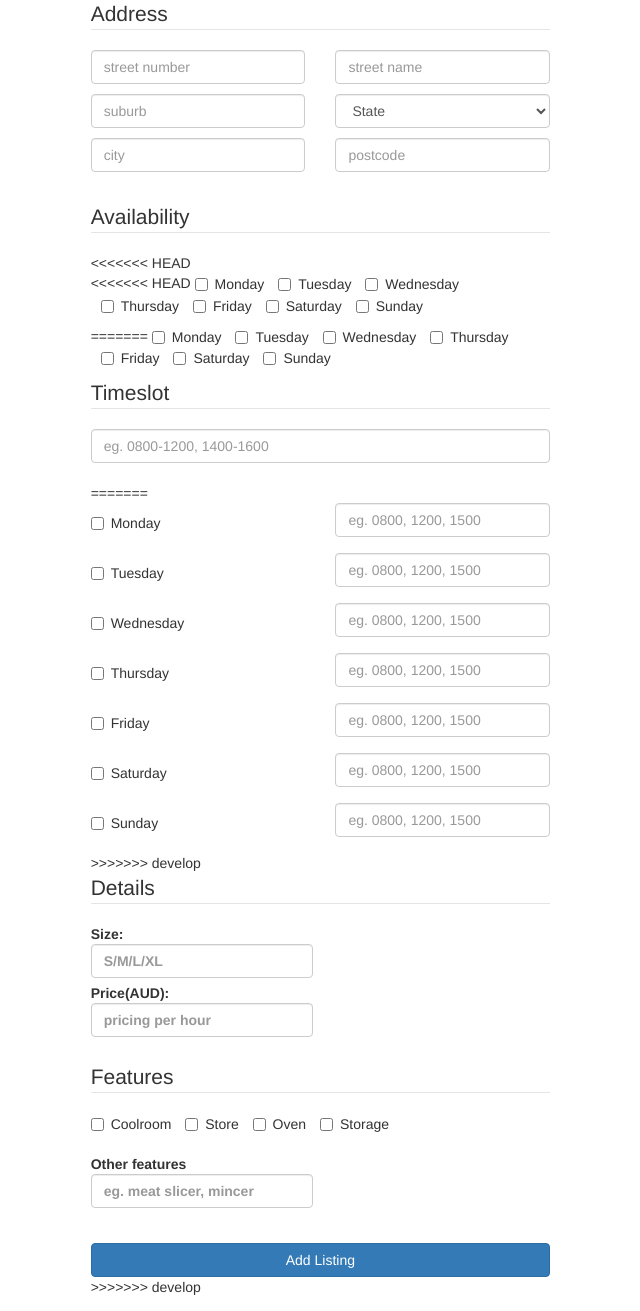
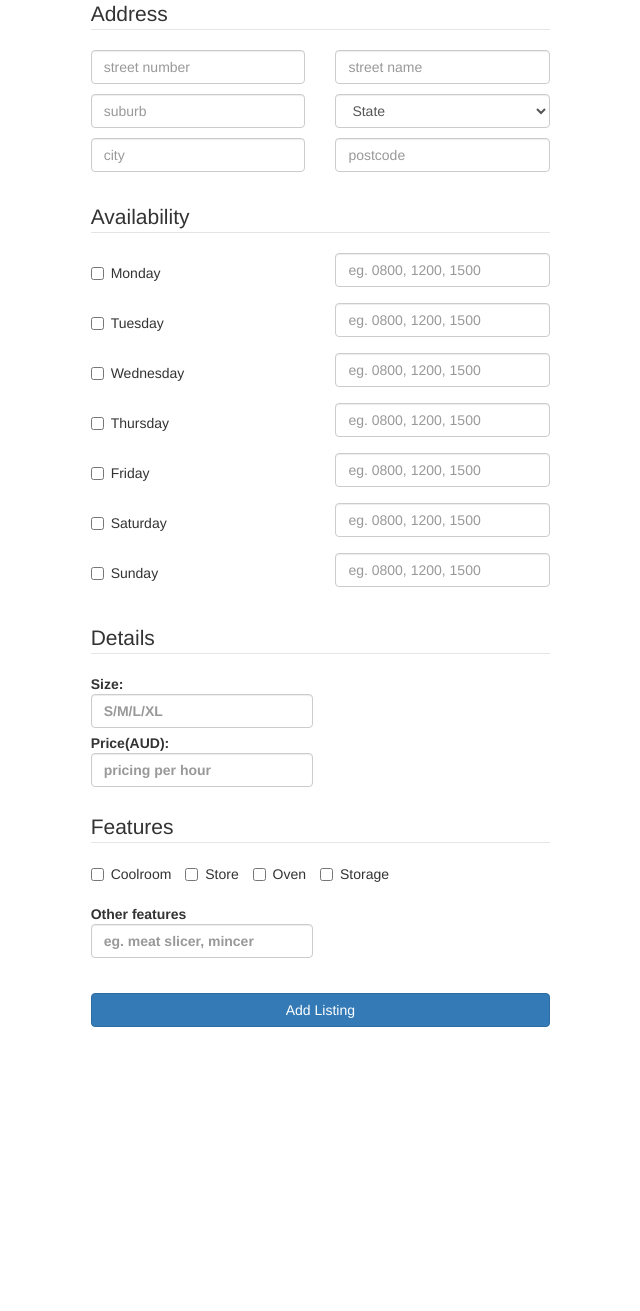
Before and after one commit to edchtzwe/self, a PHP site: page /add_listing.php in a window 1280 px wide. Shown: the part 352-1663 px from the top of the page, without its empty margins (361-1001 px from the left). After the commit the page ends 1379 px from the top, so only its background shows below. Run offline with PHP 8.4, Linux system fonts and the light colour scheme.

Commit message:
>>Chong Tze Wei @ Edmund; 7440820@gmail.com; https://au.linkedin.com/in/chong-tze-wei-7b7564103

```diff
--- a/add_listing.php
+++ b/add_listing.php
@@ -67,36 +67,6 @@
                 <br>
                 <fieldset>
                 <legend>Availability</legend>
-<<<<<<< HEAD
-                    <P>
-<<<<<<< HEAD
-                        <LABEL class="checkbox-inline" FOR=mon><INPUT value="0" type=checkbox name=mon>Monday</LABEL>
-                        <LABEL class="checkbox-inline" FOR=tue><INPUT value="1" type=checkbox name=tue>Tuesday</LABEL>
-                        <LABEL class="checkbox-inline" FOR=wed><INPUT value="2" type=checkbox name=wed>Wednesday</LABEL>
-                        <LABEL class="checkbox-inline" FOR=thu><INPUT value="3" type=checkbox name=thu>Thursday</LABEL>
-                        <LABEL class="checkbox-inline" FOR=fri><INPUT value="4" type=checkbox name=fri>Friday</LABEL>
-                        <LABEL class="checkbox-inline" FOR=sat><INPUT value="5" type=checkbox name=sat>Saturday</LABEL>
-                        <LABEL class="checkbox-inline" FOR=sun><INPUT value="6" type=checkbox name=sun>Sunday</LABEL>
-                    </P>
-                </fieldset>
-=======
-                        <LABEL class="checkbox-inline" FOR=mon><INPUT value="0" type=checkbox name=mon id=mon>Monday</LABEL>
-                        <LABEL class="checkbox-inline" FOR=tue><INPUT value="1" type=checkbox name=tue id=tue>Tuesday</LABEL>
-                        <LABEL class="checkbox-inline" FOR=wed><INPUT value="2" type=checkbox name=wed id=wed>Wednesday</LABEL>
-                        <LABEL class="checkbox-inline" FOR=thu><INPUT value="3" type=checkbox name=thu id=thu>Thursday</LABEL>
-                        <LABEL class="checkbox-inline" FOR=fri><INPUT value="4" type=checkbox name=fri id=fri>Friday</LABEL>
-                        <LABEL class="checkbox-inline" FOR=sat><INPUT value="5" type=checkbox name=sat id=sat>Saturday</LABEL>
-                        <LABEL class="checkbox-inline" FOR=sun><INPUT value="6" type=checkbox name=sun id=sun>Sunday</LABEL>
-                    </P>
-                    <p>
-                        <fieldset>
-                        <legend>Timeslot</legend>
-                            <P>
-                                <INPUT class="form-control" placeholder="eg. 0800-1200, 1400-1600" name=timeslot>
-                            </P>
-                        </fieldset>
-                    </p>
-=======
                     <div class="row">
                         <span class="checkbox col-sm-6">
                         <P><LABEL FOR=mon><INPUT value="0" type=checkbox name=mon id=mon>Monday</LABEL></P>
@@ -153,7 +123,6 @@
                         <INPUT class="form-control" placeholder="eg. 0800, 1200, 1500" name=time_sun>
                         </span>
                     </div>
->>>>>>> develop
                 </fieldset>
                 <br>
                 <fieldset>
@@ -184,7 +153,6 @@
                 </fieldset>
                 <br>
                 <INPUT type=submit class="btn btn-primary col-lg-12" value="Add Listing" name=add_listing>
->>>>>>> develop
             </FORM>
         </P>
         </div>
```
